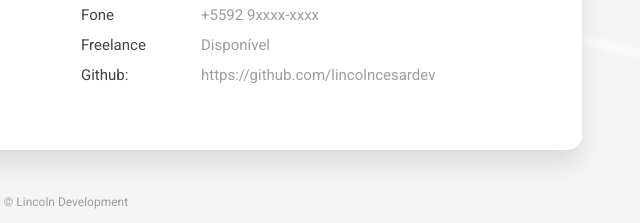
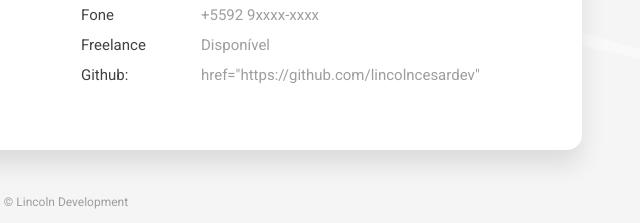
Before and after one commit to lincolncesardev/lincolncesardev.github.io, a plain HTML site: page index.html in a window 1280 px wide. Shown: the part 574-797 px from the top of the page, 574-1214 px from the left. Drawn offline with Linux system fonts and the light colour scheme; a web font is replaced by a local one.

```diff
--- a/index.html
+++ b/index.html
@@ -135,7 +135,7 @@
                         <li><span class="title">E-mail</span><span class="value">lincolncesardev@gmail.com.br</span></li>
                         <li><span class="title">Fone</span><span class="value">+5592 9xxxx-xxxx</span></li>
                         <li><span class="title">Freelance</span><span class="value available">Disponível</span></li>
-                        <li><span class="title">Github:</span><span class="value available">https://github.com/lincolncesardev</span></li>
+                        <li><span class="title">Github:</span><span class="value available">href="https://github.com/lincolncesardev"</span></li>
 
                       </ul>
                     </div>
```
